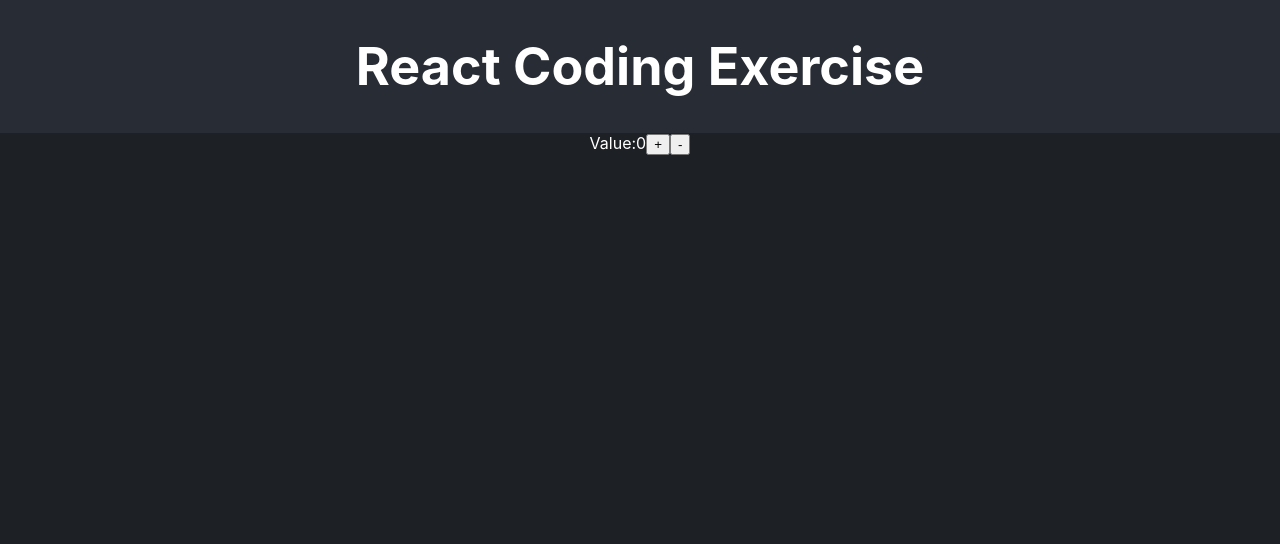
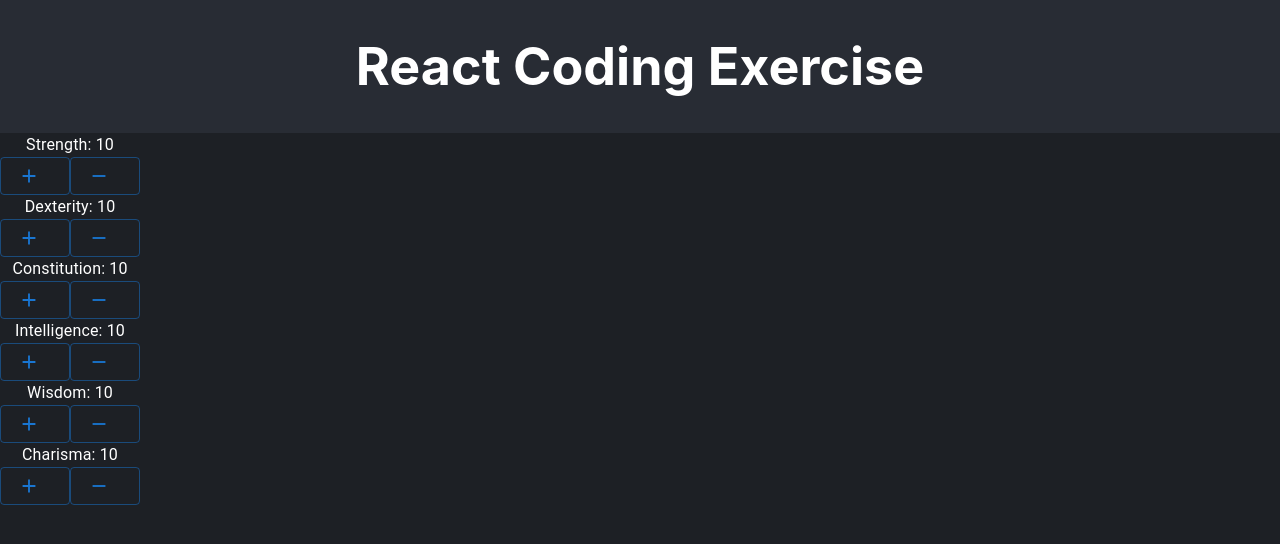
Before and after one commit to FernandoLuizNemeChibli/recruiting-webapp-character, a React (Create React App) app: page / in a window 1280 px wide. Shown: the top 544 px of the page. Built offline with nearby package versions, Linux system fonts and the light colour scheme.

Commit message:
feat AttributePanel

```diff
--- a/src/App.js
+++ b/src/App.js
@@ -1,25 +1,24 @@
-import { useState } from 'react';
-import './App.css';
-import { ATTRIBUTE_LIST, CLASS_LIST, SKILL_LIST } from './consts.js';
-
+import React, { useState } from "react"
+import "./App.css"
+import { ATTRIBUTE_LIST, CLASS_LIST, SKILL_LIST } from "./consts.js"
+import { Stack } from "@mui/material"
+import AttributePanel from "./components/AttributePanel"
+import Player from "./classes/player"
 
 function App() {
-  const [num, setNum] = useState(0);
+  const player = new Player("player name placeholder")
   return (
     <div className="App">
       <header className="App-header">
         <h1>React Coding Exercise</h1>
       </header>
       <section className="App-section">
-        <div>
-          Value:
-          {num}
-          <button>+</button>
-          <button>-</button>
-        </div>
+        <Stack direction="row">
+          <AttributePanel charAttributes={player.attributes} />
+        </Stack>
       </section>
     </div>
-  );
+  )
 }
 
-export default App;
+export default App
--- /dev/null
+++ b/src/components/AttributePanel/index.js
@@ -0,0 +1,37 @@
+import { Stack } from "@mui/material"
+import React, { useEffect, useState } from "react"
+import { ATTRIBUTE_LIST } from "../../consts"
+import AttributeElement from "../AttributeElement"
+
+export default function AttributePanel({ charAttributes }) {
+  const [attributes, setAttributes] = useState(charAttributes)
+
+  console.log(attributes)
+
+  const createAttributeSetter = (attributeName) => {
+    //
+    const attributeSetter = (newValue) => {
+      console.log(newValue, attributeName)
+      setAttributes((previousAttributes) => ({
+        ...previousAttributes,
+        [attributeName]: {
+          ...previousAttributes[attributeName],
+          points: newValue,
+        },
+      }))
+    }
+    return attributeSetter
+  }
+  return (
+    <Stack direction="column">
+      {ATTRIBUTE_LIST.map((attributeName) => (
+        <AttributeElement
+          key={`attributeElement${attributeName}`}
+          attributeName={attributeName}
+          attributeValue={attributes[attributeName].points}
+          setAttributeValue={createAttributeSetter(attributeName)}
+        />
+      ))}
+    </Stack>
+  )
+}
```
